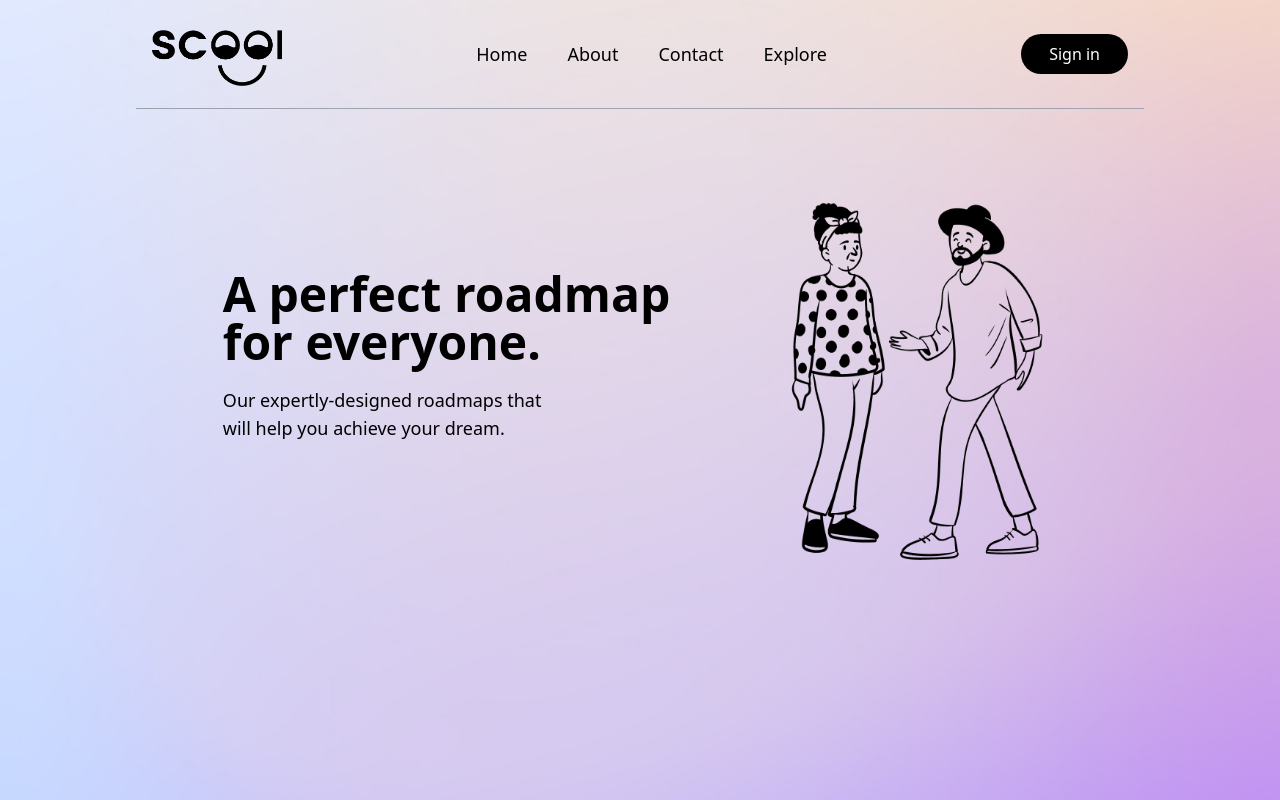
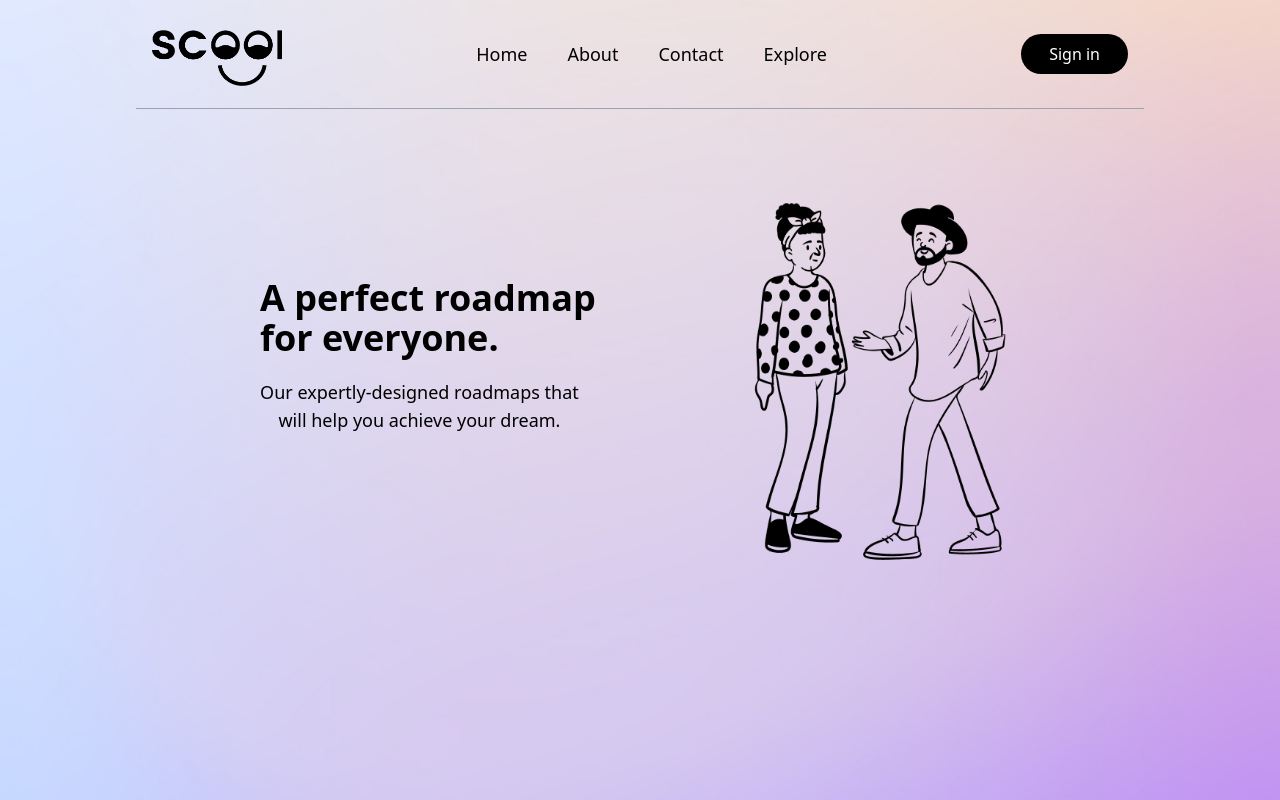
Before and after one commit to aninarafath6/scool-app, a Next.js app: page / in a window 1280 px wide. Built offline with nearby package versions, Linux system fonts and the light colour scheme.

Commit message:
text alignmentn changed;

```diff
--- a/components/Home/Hero/HeroSection.jsx
+++ b/components/Home/Hero/HeroSection.jsx
@@ -4,8 +4,8 @@ import Image from "next/image";
 export default function HeroSection() {
   return (
     <div className="flex px-6 justify-evenly py-9 flex-col md:flex-row items-center">
-      <div className="md:items-start  items-center  flex flex-col justify-center ">
-        <h1 className="font-semibold text-5xl md:text-start text-center	 ">
+      <div className="md:items-start  items-center  flex flex-col justify-center text-center ">
+        <h1 className="font-semibold text-4xl md:5xl md:text-start text-center	 ">
           A perfect roadmap
           <br />
           for everyone.{" "}
```
